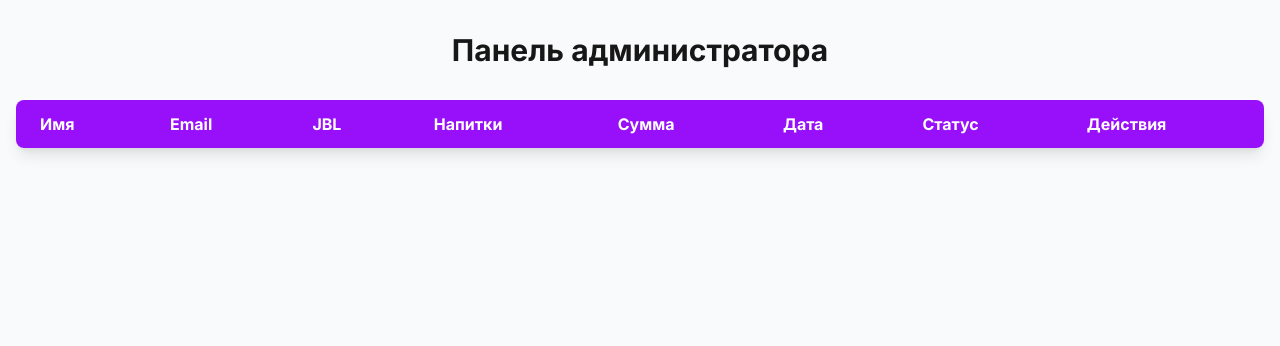
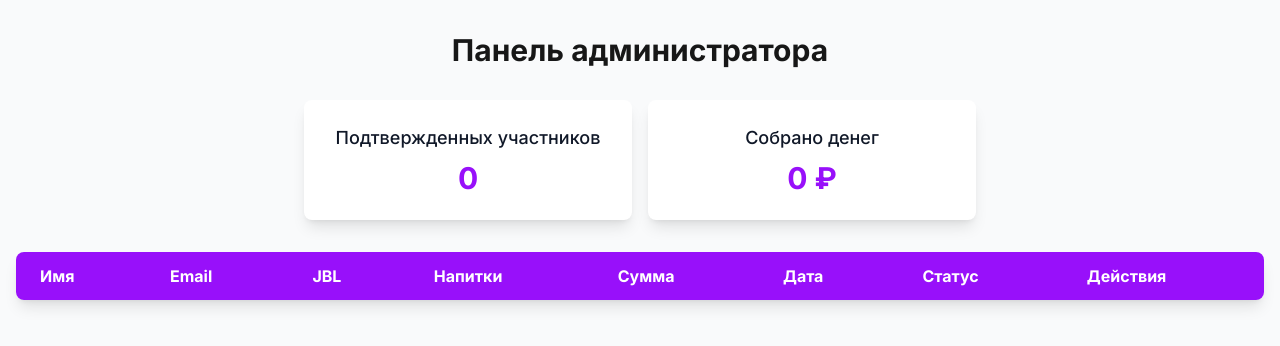
Before and after one commit to svgooogle/19L, a Next.js app: page /admin in a window 1280 px wide. Shown: the top 346 px of the page. Built offline with nearby package versions, Linux system fonts and the light colour scheme; sample sign-in values are in the browser's storage.

Commit message:
Add statistics counters to admin panel

```diff
--- a/src/app/admin/page.tsx
+++ b/src/app/admin/page.tsx
@@ -93,13 +93,36 @@ export default function AdminPage() {
     return drinkChoice === 'common' ? 2800 : 2000;
   };
 
+  const getStats = () => {
+    const confirmedRegistrations = registrations.filter(reg => reg.paymentConfirmed);
+    const totalAmount = confirmedRegistrations.reduce((sum, reg) => sum + getPaymentAmount(reg.drinkChoice), 0);
+    return {
+      confirmedCount: confirmedRegistrations.length,
+      totalAmount
+    };
+  };
+
   if (loading) return <div className="p-8 text-center">Загрузка...</div>;
   if (error) return <div className="p-8 text-center text-red-600">{error}</div>;
+
+  const stats = getStats();
 
   return (
     <div className="min-h-screen bg-gray-50 py-8">
       <div className="container mx-auto px-4">
         <h1 className="text-3xl font-bold mb-8 text-center">Панель администратора</h1>
+
+        <div className="grid grid-cols-2 gap-4 mb-8 max-w-2xl mx-auto">
+          <div className="bg-white rounded-lg shadow-lg p-6 text-center">
+            <h3 className="text-lg font-medium text-gray-900 mb-2">Подтвержденных участников</h3>
+            <p className="text-3xl font-bold text-purple-600">{stats.confirmedCount}</p>
+          </div>
+          <div className="bg-white rounded-lg shadow-lg p-6 text-center">
+            <h3 className="text-lg font-medium text-gray-900 mb-2">Собрано денег</h3>
+            <p className="text-3xl font-bold text-purple-600">{stats.totalAmount} ₽</p>
+          </div>
+        </div>
+
         <div className="bg-white rounded-lg shadow-lg overflow-hidden">
           <div className="overflow-x-auto">
             <table className="w-full">
```
